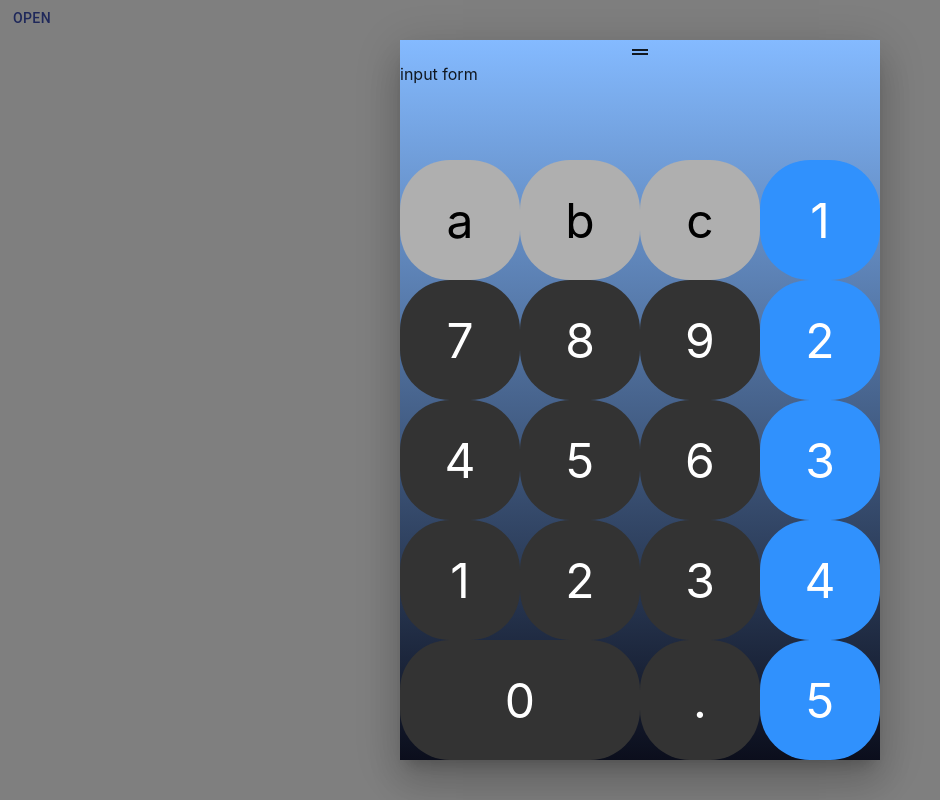
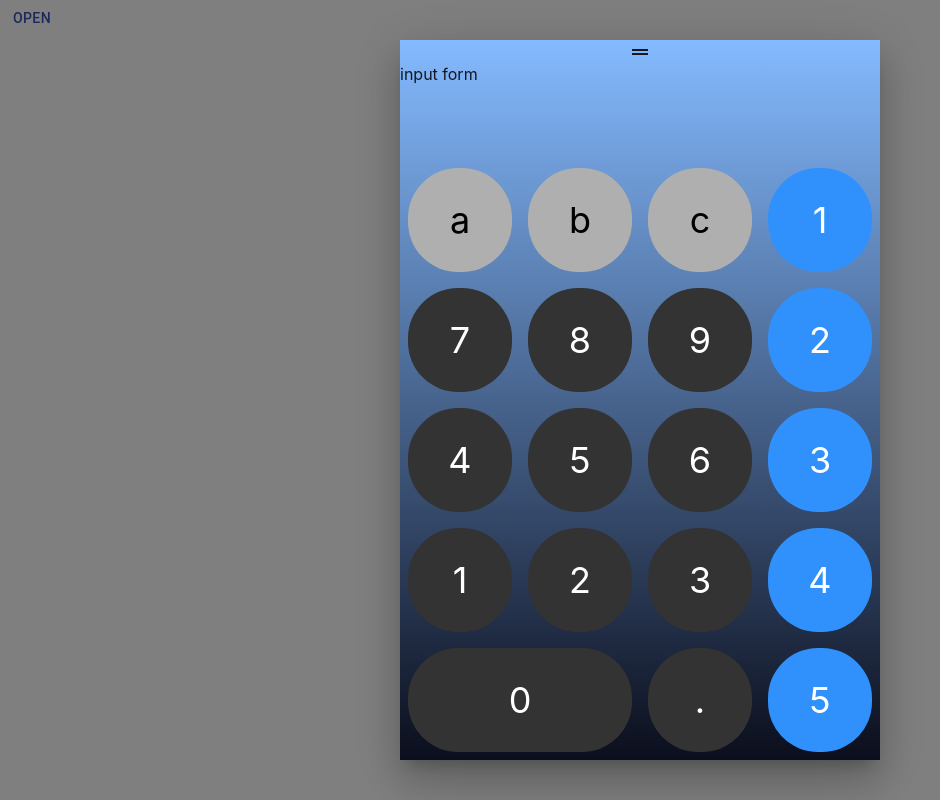
Before and after one commit to TimingJL/calculator_modal, a React (Create React App) app: page / in a window 1280 px wide. Both pictures are taken after a click on the button "OPEN". Shown: the whole page, without its empty margins (0-940 px from the left). Built offline with nearby package versions, Linux system fonts and the light colour scheme.

Commit message:
[feature] styling CircleButton

```diff
--- a/src/components/Calculator/CircleButton.js
+++ b/src/components/Calculator/CircleButton.js
@@ -3,26 +3,41 @@ import PropTypes from "prop-types";
 import { makeStyles } from "@material-ui/core/styles";
 
 const useStyles = makeStyles(() => ({
-  root: (props) => ({
+  root: {
+    height: "100%",
+    width: "100%",
+    display: "flex",
+    alignItems: "center",
+    justifyContent: "center",
+  },
+  button: (props) => ({
     color: props.color,
     background: props.background,
-    height: "100%",
-    width: "100%",
+    height: "calc(100% - 16px)",
+    width: "calc(100% - 16px)",
     borderRadius: 50,
     display: "flex",
     alignItems: "center",
     justifyContent: "center",
     cursor: "pointer",
-    fontSize: 48,
+    fontSize: 36,
+    userSelect: "none",
     "&:hover": {
       opacity: 0.8,
+    },
+    "&:active": {
+      opacity: 0.5,
     },
   }),
 }));
 
 const CircleButton = ({ text, color, background }) => {
   const classes = useStyles({ color, background });
-  return <div className={classes.root}>{text}</div>;
+  return (
+    <div className={classes.root}>
+      <span className={classes.button}>{text}</span>
+    </div>
+  );
 };
 
 CircleButton.propTypes = {
```
